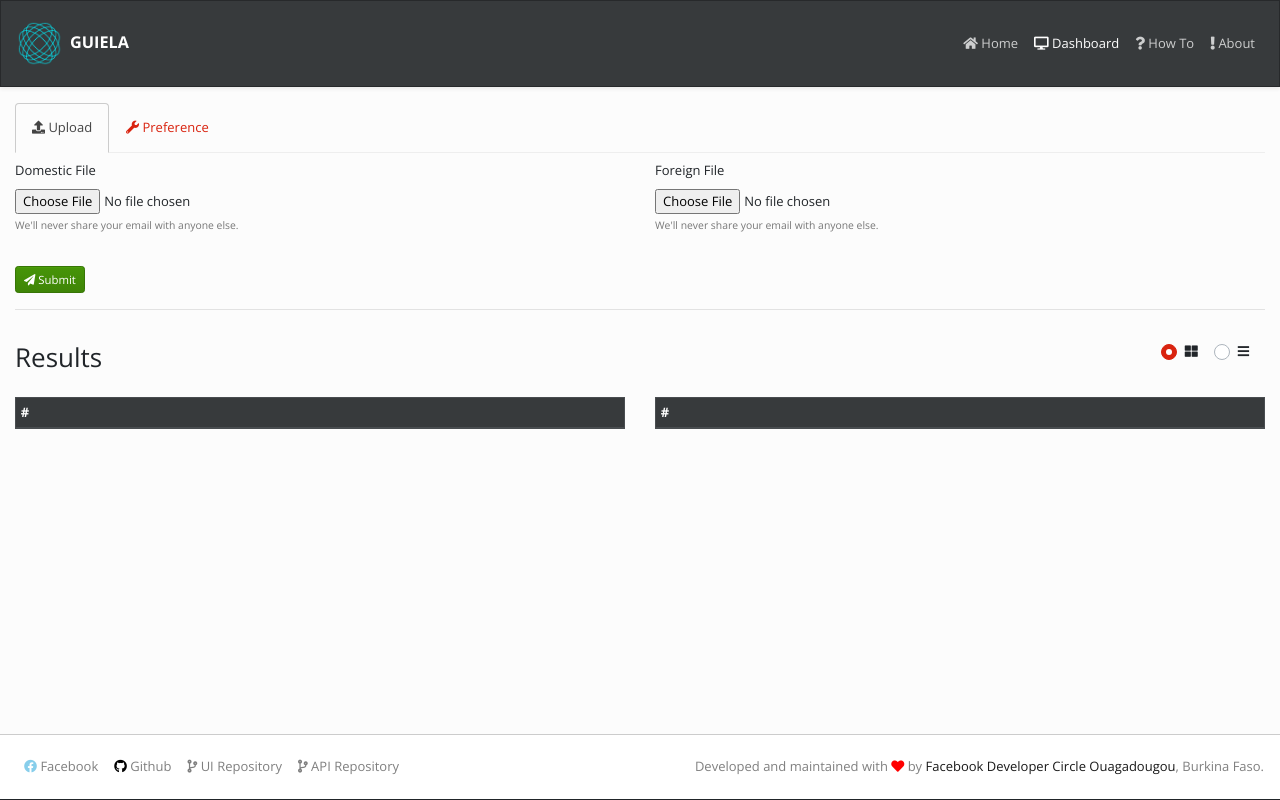
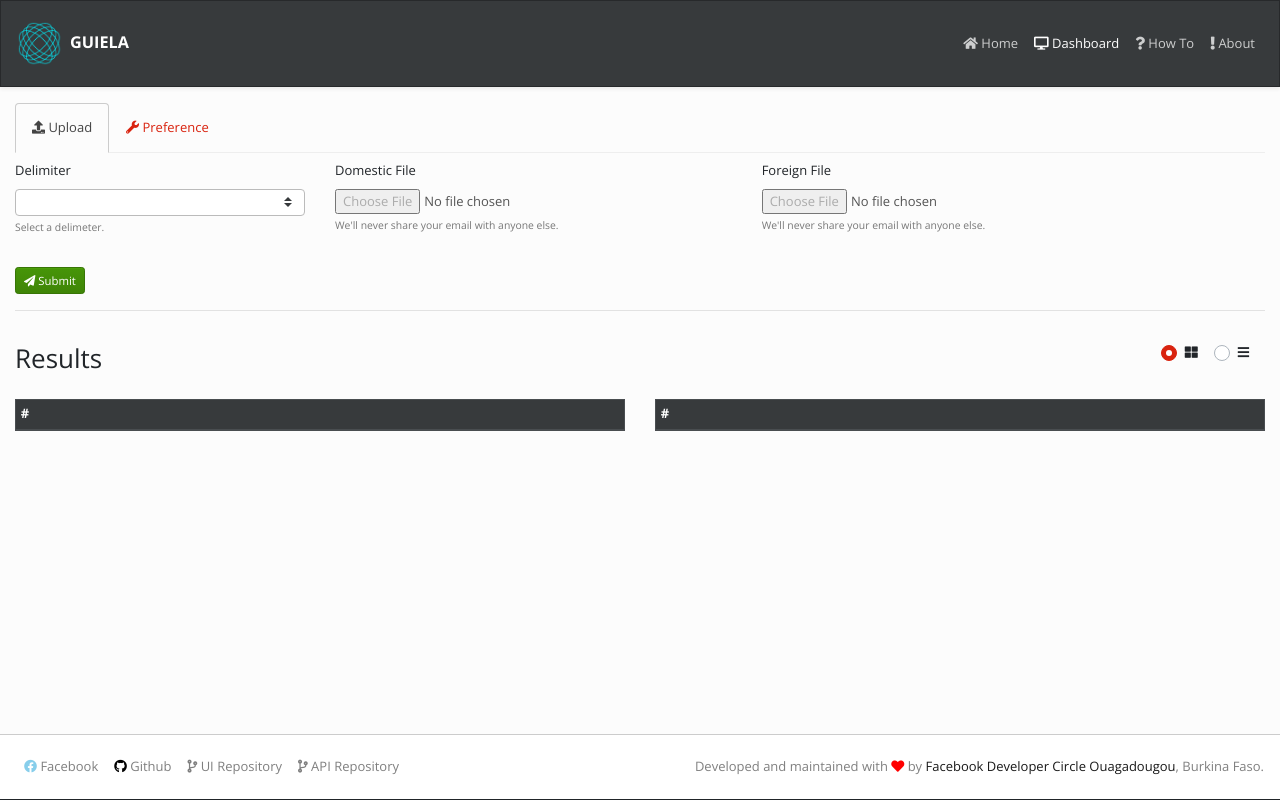
Before and after one commit to guiela/guiela-ui, a Vue app: page /dashboard in a window 1280 px wide. Built offline with nearby package versions, Linux system fonts and the light colour scheme.

Commit message:
Add support for multiple delimiter input.

```diff
--- a/src/components/DomesticFileInput.vue
+++ b/src/components/DomesticFileInput.vue
@@ -1,7 +1,7 @@
 <template>
   <div class="form-group">
     <label for="exampleInputEmail1" v-text="label"></label>
-    <input type="file" @change="handleChange" class="form-control-file" id="exampleInputEmail1" aria-describedby="emailHelp">
+    <input :disabled="checkDelimiter" type="file" @change="handleChange" class="form-control-file" id="exampleInputEmail1" aria-describedby="emailHelp">
     <small id="emailHelp" class="form-text text-muted">We'll never share your email with anyone else.</small>
   </div>
 </template>
@@ -11,7 +11,7 @@
 
 	export default {
 		name: 'domestic-file-input',
-		props: ['label'],
+		props: ['label', 'delimiter'],
 		methods: {
 			handleChange(event) {
 				var files = event.target.files || event.dataTransfer.files;
@@ -20,6 +20,7 @@
 				var form = new FormData();
 
 				form.append('file', files[0]);
+				form.append('delimiter', this.delimiter);
 
 				this.extractDomesticFileDataToArray(form)
 
@@ -27,6 +28,15 @@
 			},
 
 			...mapActions(['extractDomesticFileDataToArray'])
+		},
+		computed: {
+			checkDelimiter() {
+				if (this.delimiter === ',' || this.delimiter === ';') {
+					return false;
+				}
+
+				return true;
+			}
 		}
 	}
 </script>
--- a/src/components/ForeignFileInput.vue
+++ b/src/components/ForeignFileInput.vue
@@ -1,7 +1,7 @@
 <template>
   <div class="form-group">
     <label for="exampleInputEmail1" v-text="label"></label>
-    <input type="file" @change="handleChange" class="form-control-file" id="exampleInputEmail1" aria-describedby="emailHelp">
+    <input :disabled="checkDelimiter" type="file" @change="handleChange" class="form-control-file" id="exampleInputEmail1" aria-describedby="emailHelp">
     <small id="emailHelp" class="form-text text-muted">We'll never share your email with anyone else.</small>
   </div>
 </template>
@@ -11,7 +11,7 @@
 
 	export default {
 		name: 'foreign-file-input',
-		props: ['label'],
+		props: ['label', 'delimiter'],
 		methods: {
 			handleChange(event) {
 				var files = event.target.files || event.dataTransfer.files;
@@ -20,6 +20,7 @@
 				var form = new FormData();
 
 				form.append('file', files[0]);
+				form.append('delimiter', this.delimiter);
 
 				this.extractForeignFileDataToArray(form);
 
@@ -27,6 +28,15 @@
 			},
 
 			...mapActions(['extractForeignFileDataToArray'])
+		},
+		computed: {
+			checkDelimiter() {
+				if (this.delimiter === ',' || this.delimiter === ';') {
+					return false;
+				}
+
+				return true;
+			}
 		}
 	}
 </script>
--- a/src/views/Dashboard.vue
+++ b/src/views/Dashboard.vue
@@ -17,11 +17,23 @@
 
 							<div class="tab-pane fade show active" id="home">
 								<div class="row">
-									<div class="col-md-6">
-										<domestic-file-input @fileSelected="onDomesticFileSelected" label="Domestic File" />
+									<div class="col-md-3">
+										<div class="form-group">
+											<label for="exampleFormControlSelect1">Delimiter</label>
+											<select v-model="form.delimiter" class="custom-select custom-select-sm" id="exampleFormControlSelect1">
+												<option value=";" selected>Semicolon ( ; )</option>
+												<option value=",">Comma ( , )</option>
+											</select>
+											<small id="fileHelp" class="form-text text-muted">
+												Select a delimeter.
+											</small>
 										</div>
-									<div class="col-md-6">
-										<foreign-file-input @fileSelected="onForeignFileSelected" label="Foreign File" />
+									</div>
+									<div class="col-md-4">
+										<domestic-file-input @fileSelected="onDomesticFileSelected" label="Domestic File" :delimiter="form.delimiter"/>
+									</div>
+									<div class="col-md-4">
+										<foreign-file-input @fileSelected="onForeignFileSelected" label="Foreign File"  :delimiter="form.delimiter"/>
 									</div>
 								</div>
 							</div>
@@ -29,6 +41,8 @@
 							<div class="tab-pane fade" id="profile">
 								<div class="row">
 									<div class="col-md-6">
+										<div class="row">
+											<div class="col">
 												<label for="exampleInputFile">Identifier</label>
 												<select v-if="getDomesticHeader && getForeignHeader" v-model="form.identifier" class="custom-select custom-select-sm">
 														<option v-for="(header, index) in matchable" :value="header" v-text="header" :key="index"></option>
@@ -51,7 +65,11 @@
 													Select the column to be compared.
 												</small>
 											</div>
+										</div>
+									</div>
 									<div class="col-md-6">
+										<div class="row">
+											<div class="col">
 												<div class="custom-control custom-checkbox">
 													<input v-model="form.sum" type="checkbox" class="custom-control-input" id="sum">
 													<label class="custom-control-label" for="sum"><i class="fas fa-plus-square"></i> Sum</label>
@@ -62,6 +80,8 @@
 															<strong>Warning!</strong> <br /> Please note that when you select this checkbox the column selected to be matched will be treated as an integer value when trying to return a sum of all its values. If the entire column does not contain <strong>ONLY</strong> integer values, that might cause the application to return an incorrect result.
 														</span>
 												</small>
+											</div>
+										</div>
 									</div>
 								</div>
 							</div>
@@ -98,7 +118,8 @@
 					foreign: null,
 					identifier: null,
 					matcher: null,
-					sum: false
+					sum: false,
+					delimiter: null
 				}
 			}
 		},
@@ -128,6 +149,7 @@
 				data.append('identifier', this.form.identifier);
 				data.append('matcher', this.form.matcher);
 				data.append('sum', this.form.sum);
+				data.append('delimiter', this.form.delimiter);
 
 				axios.post(process.env.VUE_APP_API_URL + process.env.VUE_APP_PROCESS_API_URL, data,
 					{headers: {'Content-Type': 'multipart/form-data'}})
```
Lines whose indentation alone changed are shown as unchanged.
